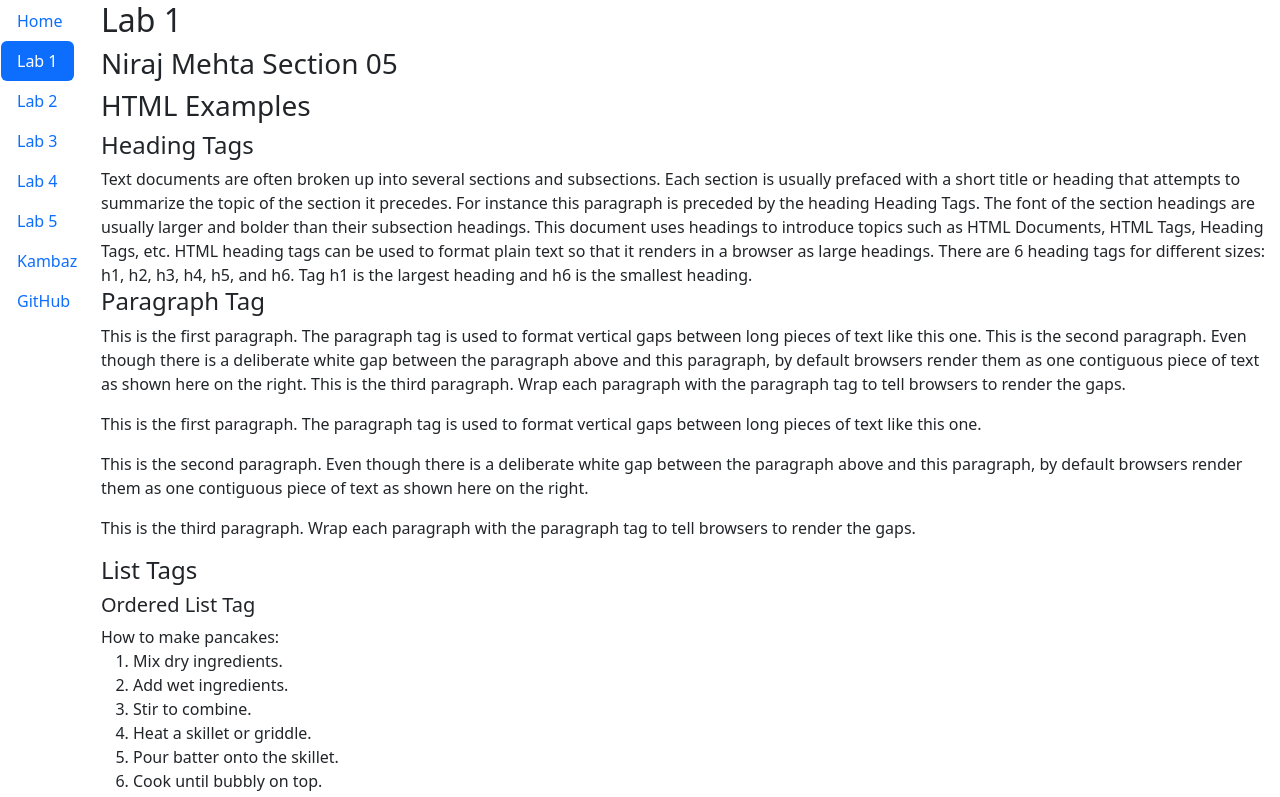
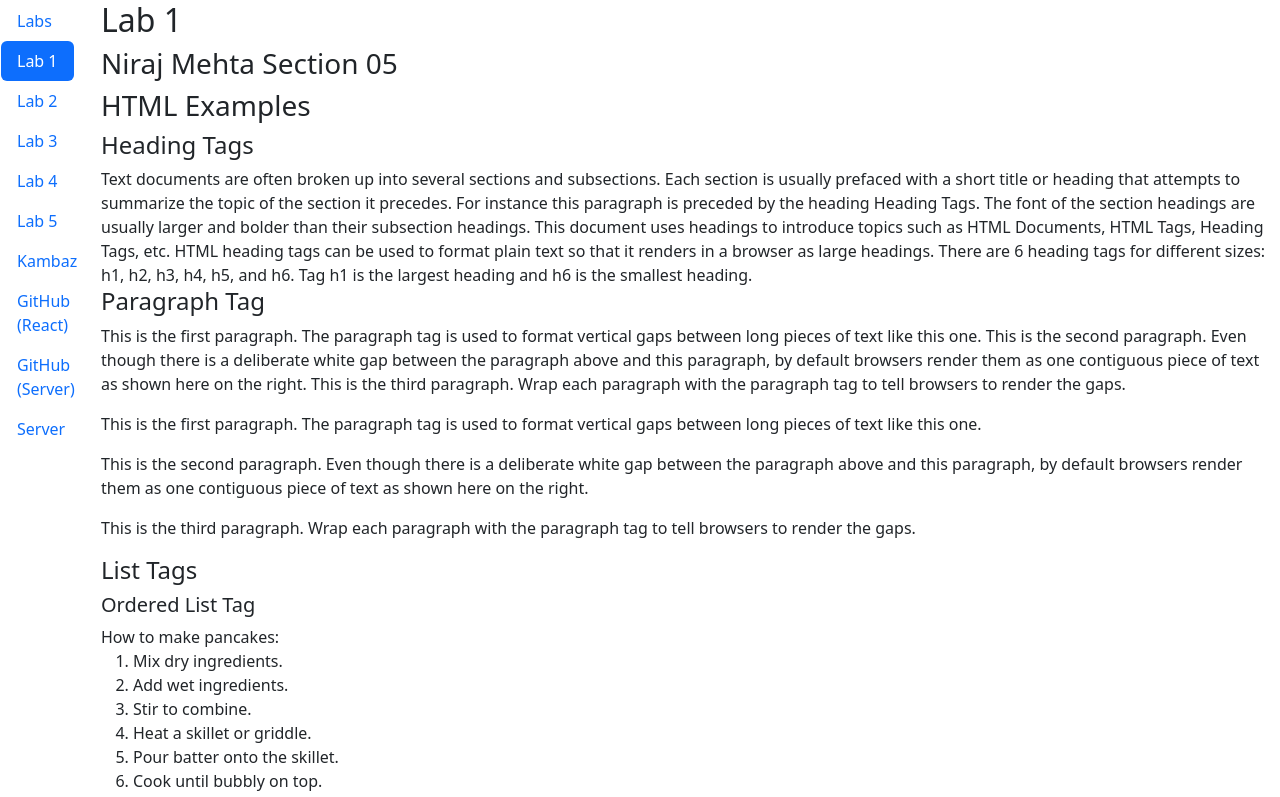
Before and after one commit to nirajmehta960/kambaz-next-js, a Next.js app: page /Labs/Lab1 in a window 1280 px wide. Shown: the top 797 px of the page. Built offline with nearby package versions, Linux system fonts and the light colour scheme.

Commit message:
Adding the server nav in Labs

```diff
--- a/app/Labs/TOC.tsx
+++ b/app/Labs/TOC.tsx
@@ -10,9 +10,9 @@ export default function TOC() {
         <NavLink
           href="/Labs"
           as={Link}
-          className={`nav-link ${pathname.endsWith("Home") ? "active" : ""}`}
+          className={`nav-link ${pathname.endsWith("Labs") ? "active" : ""}`}
         >
-          Home
+          Labs
         </NavLink>
       </NavItem>
       <NavItem>
@@ -61,7 +61,7 @@ export default function TOC() {
         </NavLink>
       </NavItem>
       <NavItem>
-        <NavLink href="/Account/Signin" as={Link} id="wd-kambaz-link">
+        <NavLink href="/" as={Link} id="wd-kambaz-link">
           Kambaz
         </NavLink>
       </NavItem>
@@ -71,7 +71,25 @@ export default function TOC() {
           href="https://github.com/nirajmehta960/kambaz-next-js"
           id="wd-github-link"
         >
-          GitHub
+          GitHub (React)
+        </NavLink>
+      </NavItem>
+      <NavItem>
+        <NavLink
+          target="_blank"
+          href="https://github.com/nirajmehta960/kambaz-node-server-app"
+          id="wd-github-server-link"
+        >
+          GitHub (Server)
+        </NavLink>
+      </NavItem>
+      <NavItem>
+        <NavLink
+          target="_blank"
+          href="https://kambaz-node-server-app-dh6s.onrender.com"
+          id="wd-server-link"
+        >
+          Server
         </NavLink>
       </NavItem>
     </Nav>
```
Also changed, not shown: 1 other file (tests, documents, lock files or other folders).
